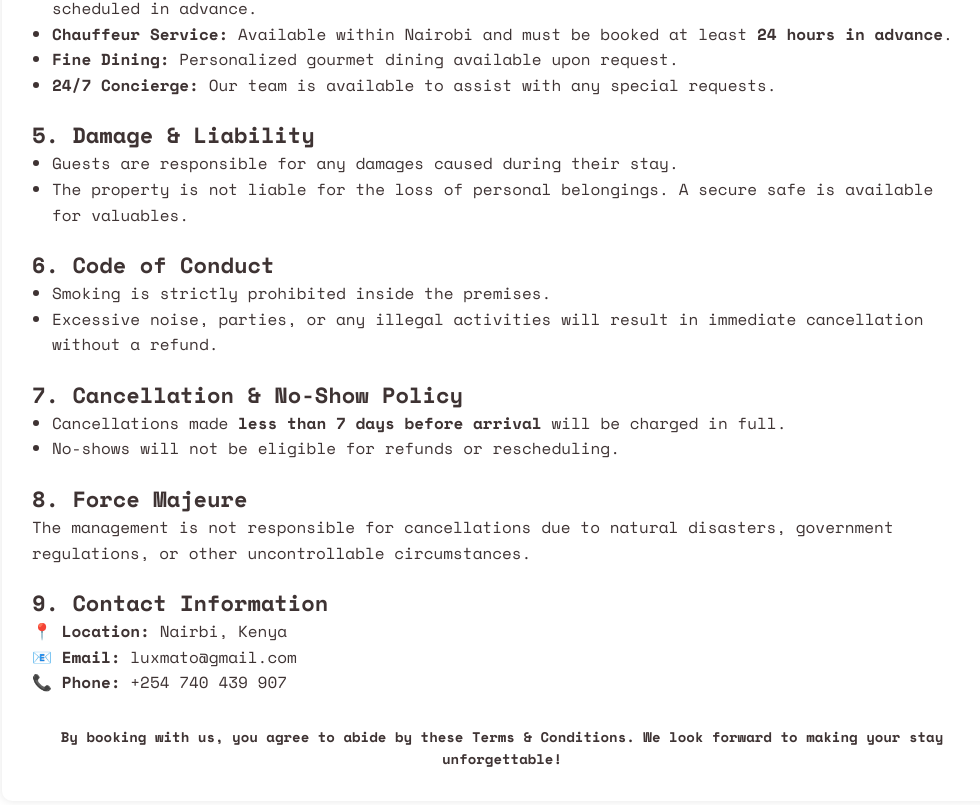
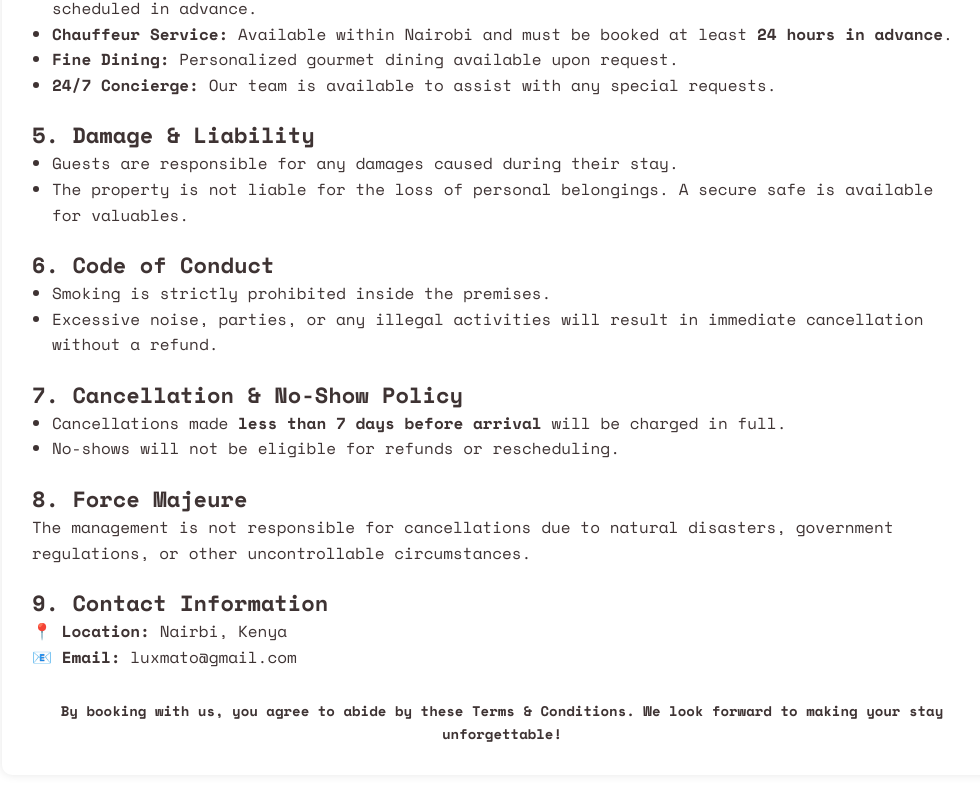
Before and after one commit to Socium-prod/fromstronline, a React (Vite) app in the folder frontend/: page /terms in a window 1280 px wide. Shown: the part 613-1418 px from the top of the page, without its empty margins (138-1118 px from the left). Built offline with nearby package versions, Linux system fonts and the light colour scheme.

Commit message:
Removed numbers 2

```diff
--- a/frontend/src/Components/Terms.jsx
+++ b/frontend/src/Components/Terms.jsx
@@ -75,7 +75,6 @@ const TermsAndConditions = () => {
         <h2>9. Contact Information</h2>
         <p><strong>📍 Location:</strong> Nairbi, Kenya</p>
         <p><strong>📧 Email:</strong> luxmato@gmail.com</p>
-        <p><strong>📞 Phone:</strong> +254 740 439 907</p>
       </section>
 
       <p className="footer-note">
```
